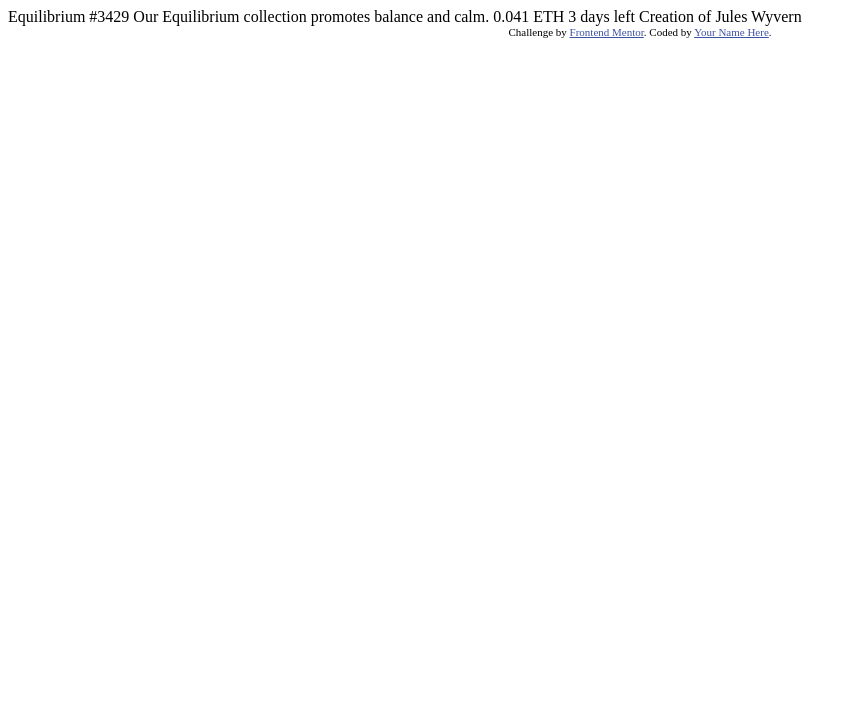
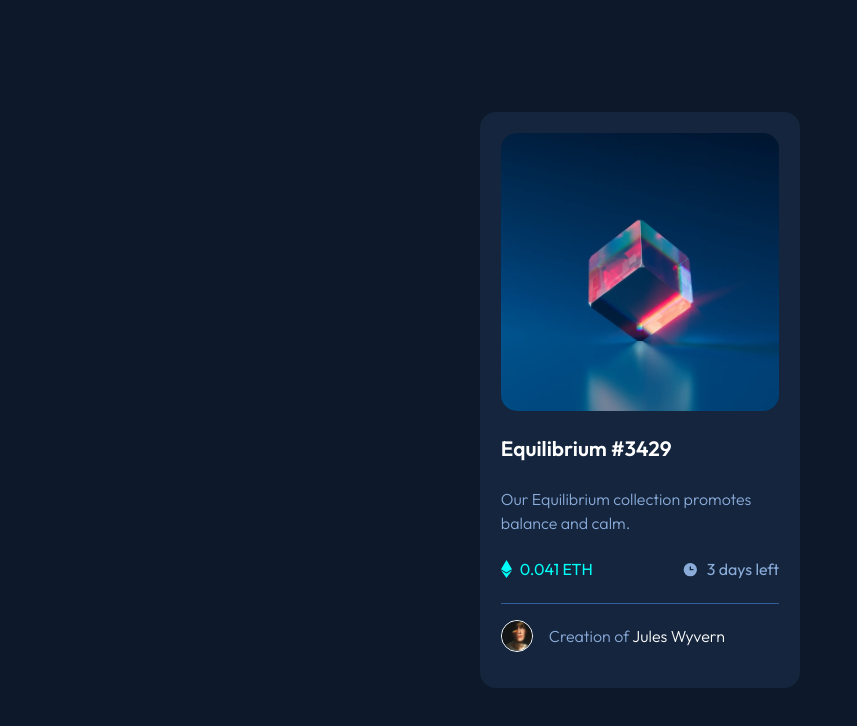
Before and after one commit to GrahamTheobald/nft-preview-card-component-main, a plain HTML site: page index.html in a window 1280 px wide. Shown: the whole page, without its empty margins (0-857 px from the left). Drawn offline with Linux system fonts and the light colour scheme.

Commit message:
everything apart from image hover implemented

```diff
--- a/index.html
+++ b/index.html
@@ -5,29 +5,40 @@
   <meta name="viewport" content="width=device-width, initial-scale=1.0"> <!-- displays site properly based on user's device -->
 
   <link rel="icon" type="image/png" sizes="32x32" href="./images/favicon-32x32.png">
+  <link rel="preconnect" href="https://fonts.googleapis.com">
+  <link rel="preconnect" href="https://fonts.gstatic.com" crossorigin>
+  <link href="https://fonts.googleapis.com/css2?family=Outfit:wght@300;400;600&display=swap" rel="stylesheet">
+  <link rel="stylesheet" href="styles.css">
+  <link rel="stylesheet" href="reset.css">
+
 
   <title>Frontend Mentor | NFT preview card component</title>
-
-  <!-- Feel free to remove these styles or customise in your own stylesheet 👍 -->
-  <style>
-    .attribution { font-size: 11px; text-align: center; }
-    .attribution a { color: hsl(228, 45%, 44%); }
-  </style>
 </head>
 <body>
-
-  Equilibrium #3429
-
-  Our Equilibrium collection promotes balance and calm.
-
-  0.041 ETH
-  3 days left
-
-  Creation of Jules Wyvern
-
-  <div class="attribution">
-    Challenge by <a href="https://www.frontendmentor.io?ref=challenge" target="_blank">Frontend Mentor</a>.
-    Coded by <a href="#">Your Name Here</a>.
-  </div>
+  <main class="container">
+    <img class="image" src="./images/image-equilibrium.jpg" alt="equilibrium">
+    <h1 class="title">
+      Equilibrium #3429
+    </h1>
+    <p class="descripion">
+      Our Equilibrium collection promotes balance and calm.
+    </p>
+    <div class="cost">
+      <p class="amount">
+        <img class="eth-icon" src="./images/icon-ethereum.svg" alt="ethereum icon">
+        0.041 ETH
+      </p>
+      <p class="days-left">
+        <img class="clock-icon" src="./images/icon-clock.svg" alt="clock icon">
+        3 days left
+      </p>
+    </div>
+    <div class="footer">
+      <img class="avatar" src="./images/image-avatar.png" alt="avatar">
+      <p class="created-by">
+        Creation of <span class=name>Jules Wyvern</span>
+      </p>
+    </div>
+  </main>
 </body>
 </html>
--- /dev/null
+++ b/reset.css
@@ -0,0 +1,83 @@
+/***
+    The new CSS reset - version 1.7.3 (last updated 7.8.2022)
+    GitHub page: https://github.com/elad2412/the-new-css-reset
+***/
+
+/*
+    Remove all the styles of the "User-Agent-Stylesheet", except for the 'display' property
+    - The "symbol *" part is to solve Firefox SVG sprite bug
+ */
+*:where(:not(html, iframe, canvas, img, svg, video, audio):not(svg *, symbol *)) {
+    all: unset;
+    display: revert;
+}
+
+/* Preferred box-sizing value */
+*,
+*::before,
+*::after {
+    box-sizing: border-box;
+}
+
+/* Reapply the pointer cursor for anchor tags */
+a, button {
+    cursor: revert;
+}
+
+/* Remove list styles (bullets/numbers) */
+ol, ul, menu {
+    list-style: none;
+}
+
+/* For images to not be able to exceed their container */
+img {
+    max-width: 100%;
+}
+
+/* removes spacing between cells in tables */
+table {
+    border-collapse: collapse;
+}
+
+/* Safari - solving issue when using user-select:none on the <body> text input doesn't working */
+input, textarea {
+    -webkit-user-select: auto;
+}
+
+/* revert the 'white-space' property for textarea elements on Safari */
+textarea {
+    white-space: revert;
+}
+
+/* minimum style to allow to style meter element */
+meter {
+    -webkit-appearance: revert;
+    appearance: revert;
+}
+
+/* reset default text opacity of input placeholder */
+::placeholder {
+    color: unset;
+}
+
+/* fix the feature of 'hidden' attribute.
+   display:revert; revert to element instead of attribute */
+:where([hidden]) {
+    display: none;
+}
+
+/* revert for bug in Chromium browsers
+   - fix for the content editable attribute will work properly.
+   - webkit-user-select: auto; added for Safari in case of using user-select:none on wrapper element*/
+:where([contenteditable]:not([contenteditable="false"])) {
+    -moz-user-modify: read-write;
+    -webkit-user-modify: read-write;
+    overflow-wrap: break-word;
+    -webkit-line-break: after-white-space;
+    -webkit-user-select: auto;
+}
+
+/* apply back the draggable feature - exist only in Chromium and Safari */
+:where([draggable="true"]) {
+    -webkit-user-drag: element;
+}
--- /dev/null
+++ b/styles.css
@@ -0,0 +1,97 @@
+:root {
+    --Soft-blue: hsl(215, 51%, 70%);
+    --Cyan: hsl(178, 100%, 50%);
+    --Very-dark-blue-bg: hsl(217, 54%, 11%);
+    --Very-dark-blue-card: hsl(216, 50%, 16%);
+    --Very-dark-blue-line: hsl(215, 32%, 27%);
+    --White: hsl(0, 0%, 100%);
+}
+
+body {
+    display: flex;
+    justify-content: center;
+    align-items: center;
+    height: 100vh;
+
+    font-size: 16px;
+    font-family: 'Outfit', sans-serif;
+    font-weight: 300;
+    line-height: 1.5;
+
+    background-color: var(--Very-dark-blue-bg);
+    color: var(--Soft-blue)
+
+}
+
+.container {
+    max-width: 20rem;
+    padding: 1.3em;
+    border-radius: 1em;
+
+    background-color: var(--Very-dark-blue-card);
+    height: 36rem;
+    display: flex;
+    flex-direction: column;
+    justify-content: space-between;
+
+}
+
+.title {
+    color: var(--White);
+    font-size: 1.3rem;
+    font-weight: 700;
+}
+
+.cost {
+    display: flex;
+    justify-content: space-between;
+    align-items: center;
+    font-weight: 400;
+}
+
+.amount, .days-left {
+    display: flex;
+    gap: .5rem;
+    align-items: center;
+}
+.amount {
+    color: var(--Cyan);
+}
+
+.footer {
+    display: flex;
+    gap: 1rem;
+    align-items: center;
+    height: 4em;
+    border-top: .1px solid hsl(215, 51%, 40%);
+}
+
+.avatar {
+    max-width: 2rem;
+    border: 1px solid var(--White);
+    border-radius: 50%;
+}
+
+.name {
+    color: var(--White)
+}
+
+.image {
+    border-radius: 1em;
+    position: relative;
+}
+
+.name:hover, .title:hover {
+    cursor: pointer;
+    color: var(--Cyan)
+}
+
+.image::after {
+    content: ' ';
+    position: absolute;
+    width: 100%; height:100%;
+    top:0; left:0;
+    background:rgba(0,0,0,0.6);
+    opacity: 1;
+
+}
```
Also changed, not shown: 2 other files.
